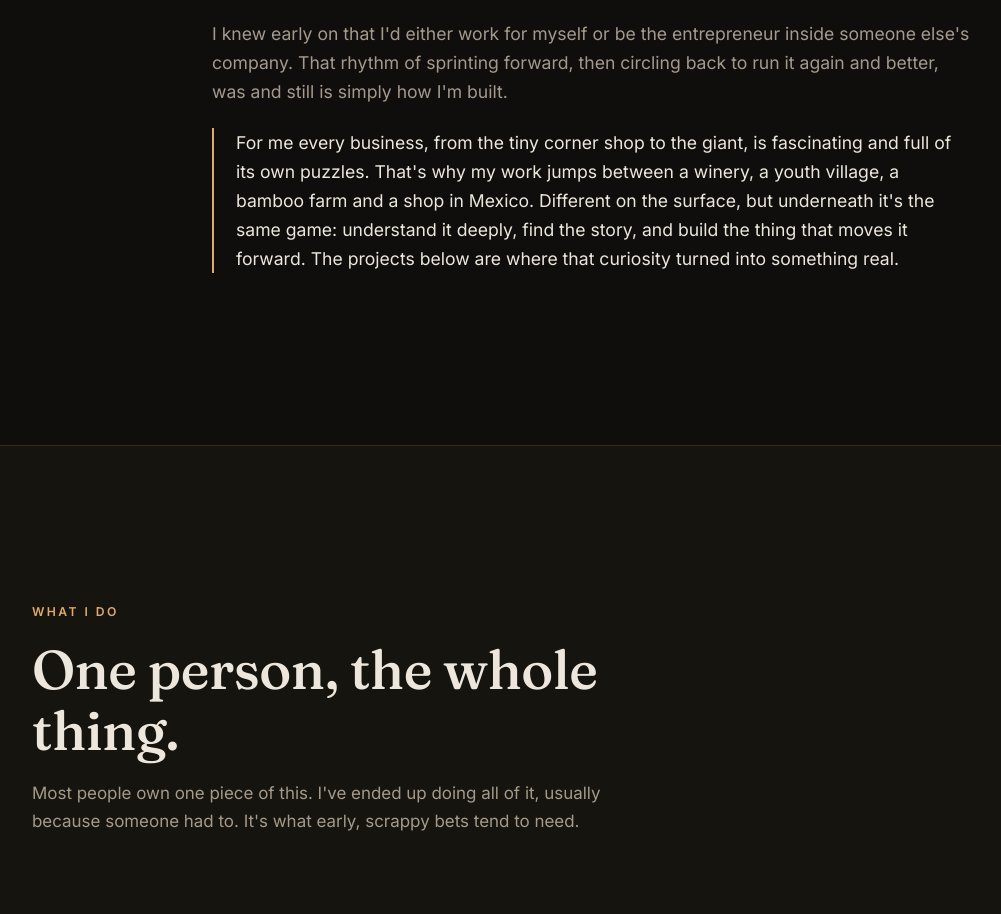
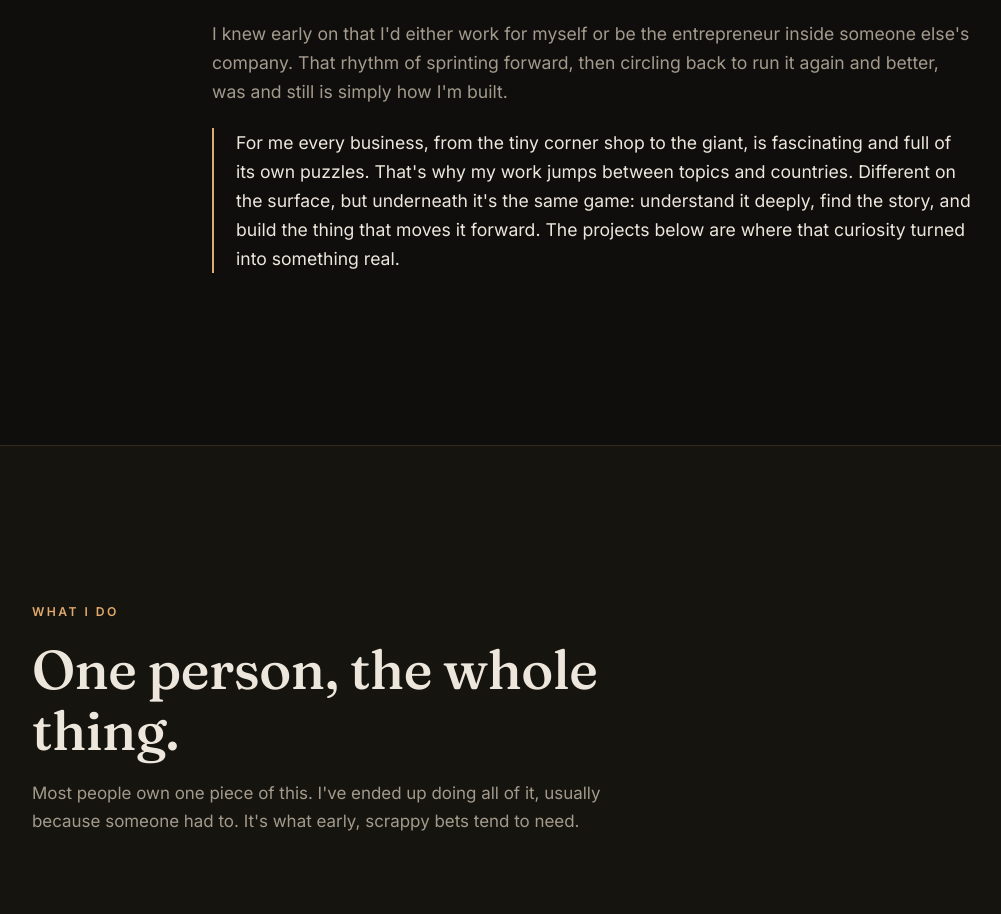
Before and after one commit to perezofir83/perezofir83.github.io, a plain HTML site: page index.html in a window 1280 px wide. Shown: the part 1383-2297 px from the top of the page, without its empty margins (48-1049 px from the left). Drawn offline with Linux system fonts and the light colour scheme.

Commit message:
Story: 'jumps between topics and countries'

```diff
--- a/index.html
+++ b/index.html
@@ -92,9 +92,9 @@
     </p>
     <p class="story__close">
       For me every business, from the tiny corner shop to the giant, is fascinating
-      and full of its own puzzles. That's why my work jumps between a winery, a
-      youth village, a bamboo farm and a shop in Mexico. Different on the surface,
-      but underneath it's the same game: understand it deeply, find the story, and
+      and full of its own puzzles. That's why my work jumps between topics and
+      countries. Different on the surface, but underneath it's the same game:
+      understand it deeply, find the story, and
       build the thing that moves it forward. The projects below are where that
       curiosity turned into something real.
     </p>
```
